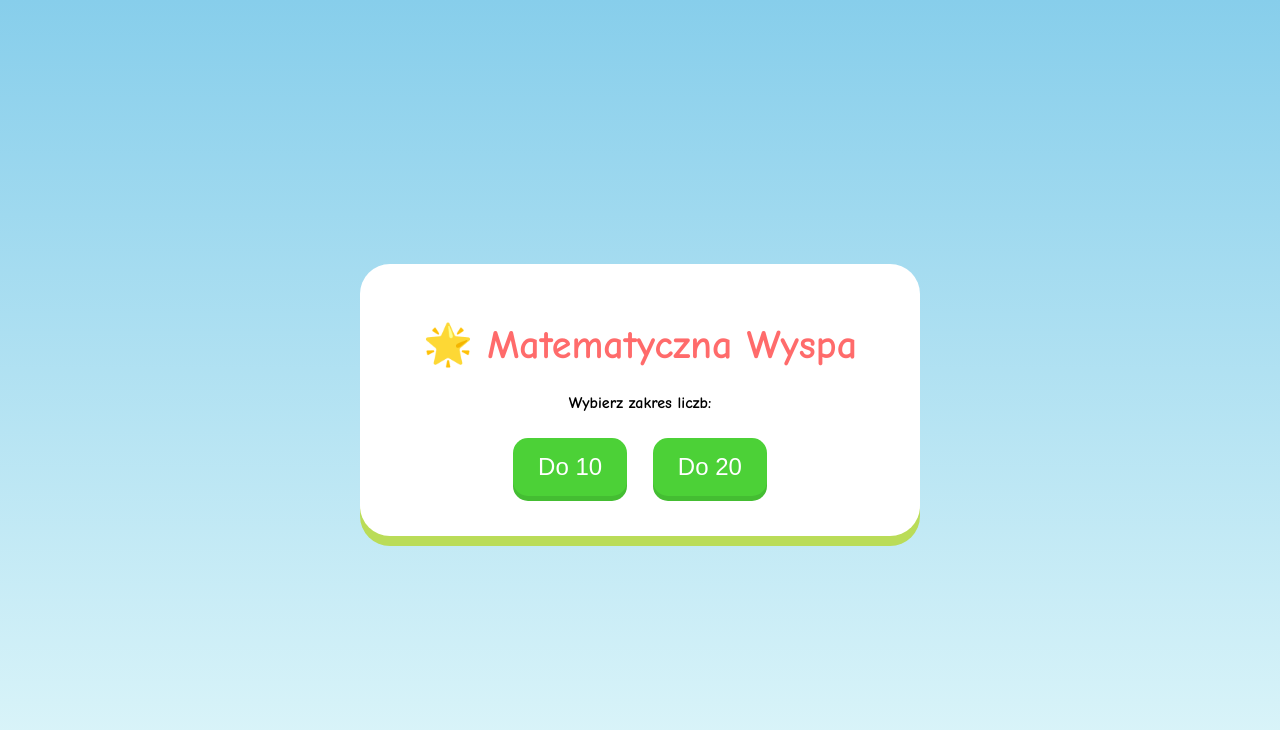
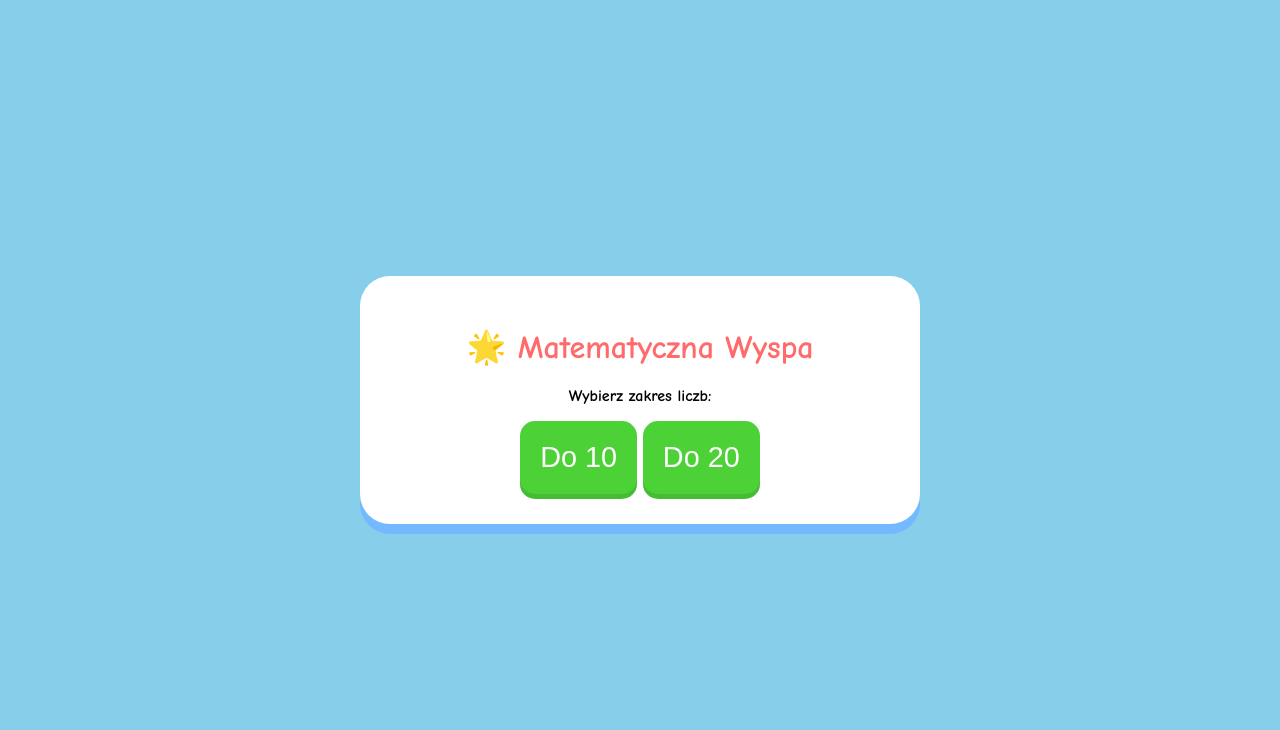
Before and after one commit to twoznia/matematyczne-jajka, a plain HTML site: page 6lat/index.html in a window 1280 px wide. Drawn offline with Linux system fonts and the light colour scheme.

Commit message:
Update style.css

```diff
--- a/6lat/style.css
+++ b/6lat/style.css
@@ -1,61 +1,25 @@
 body {
-    margin: 0;
-    padding: 0;
-    display: flex;
-    justify-content: center;
-    align-items: center;
-    height: 100vh;
-    background: linear-gradient(180deg, #87CEEB 0%, #E0F7FA 100%);
-    font-family: 'Comic Neue', cursive;
-    overflow: hidden;
+    margin: 0; padding: 0; display: flex; justify-content: center; align-items: center;
+    height: 100vh; background: #87CEEB; font-family: 'Comic Neue', cursive;
 }
-
 #game-container {
-    background: white;
-    padding: 30px;
-    border-radius: 30px;
-    box-shadow: 0 10px 0 #badc58;
-    text-align: center;
-    width: 90%;
-    max-width: 500px;
+    background: white; padding: 30px; border-radius: 30px;
+    box-shadow: 0 10px 0 #74b9ff; text-align: center; width: 90%; max-width: 500px;
 }
-
-h1 { color: #ff6b6b; font-size: 2.5rem; }
-
+.hidden { display: none; }
+h1 { color: #ff6b6b; }
+#question-box { font-size: 3.5rem; margin: 20px 0; background: #f1f2f6; border-radius: 20px; padding: 10px; }
+#options-container { display: grid; grid-template-columns: 1fr 1fr; gap: 15px; }
 button {
-    background: #4cd137;
-    border: none;
-    padding: 15px 25px;
-    margin: 10px;
-    border-radius: 15px;
-    color: white;
-    font-size: 1.5rem;
-    cursor: pointer;
-    transition: transform 0.2s;
-    box-shadow: 0 5px 0 #44bd32;
+    background: #4cd137; border: none; padding: 20px; border-radius: 15px;
+    color: white; font-size: 1.8rem; cursor: pointer; box-shadow: 0 5px 0 #44bd32;
 }
-
-button:active { transform: translateY(5px); box-shadow: none; }
-
-.hidden { display: none; }
-
-#question-box {
-    font-size: 4rem;
-    margin: 20px 0;
-    color: #2f3640;
+.option-btn { background: #00a8ff; box-shadow: 0 5px 0 #0097e6; }
+.wrong-anim { background: #e84118 !important; box-shadow: 0 5px 0 #c23616 !important; animation: shake 0.3s; }
+@keyframes shake {
+    0% { transform: translateX(0); }
+    25% { transform: translateX(-5px); }
+    75% { transform: translateX(5px); }
+    100% { transform: translateX(0); }
 }
-
-#options-container {
-    display: grid;
-    grid-template-columns: 1fr 1fr;
-    gap: 15px;
-}
-
-.option-btn {
-    background: #00a8ff;
-    box-shadow: 0 5px 0 #0097e6;
-}
-
-.stats { font-size: 1.5rem; color: #fbc531; margin-bottom: 10px; }
-
-#back-btn { background: #95afc0; font-size: 1rem; box-shadow: 0 3px 0 #535c68; }
+.stats { font-size: 1.2rem; margin-bottom: 15px; background: #f9f9f9; padding: 10px; border-radius: 10px; }
```
